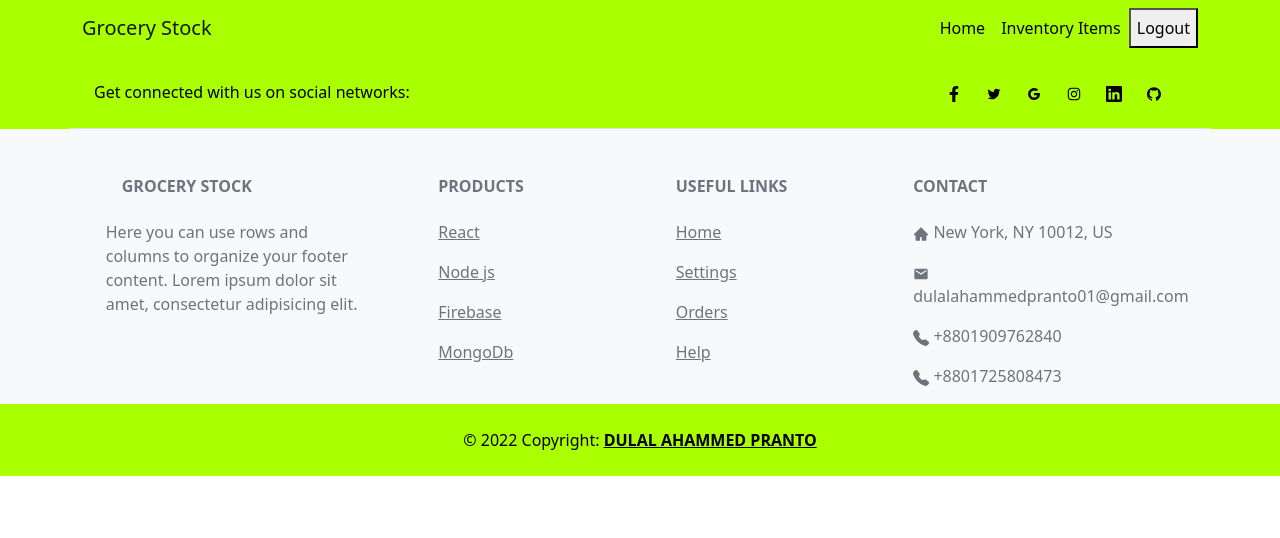
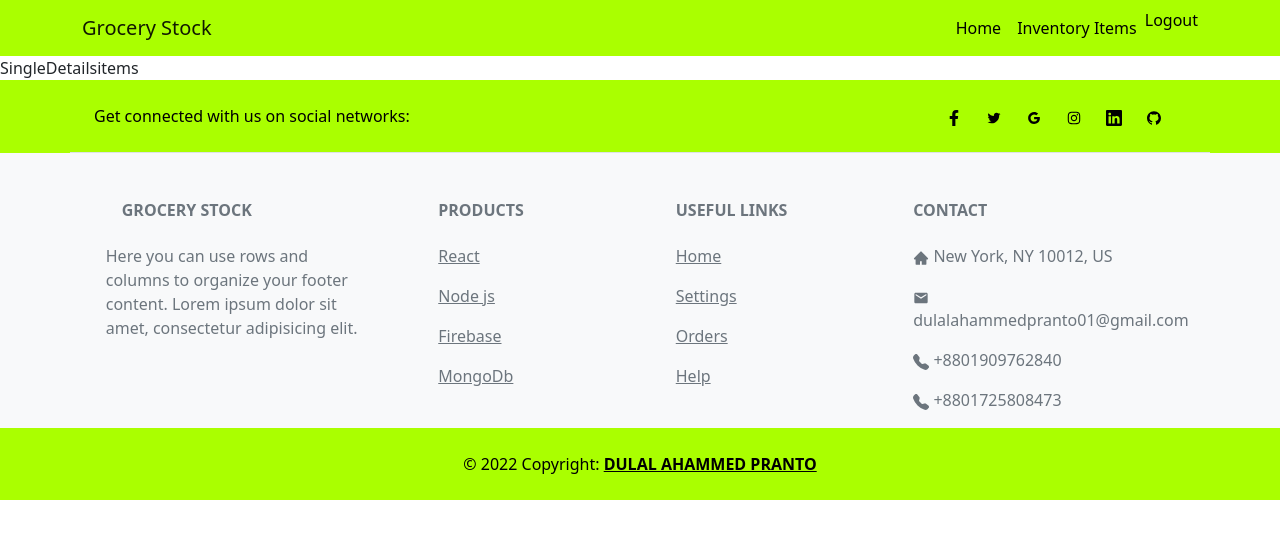
Before and after one commit to Pranto40/grocery-stock, a React (Create React App) app: page /singleDetailsitems in a window 1280 px wide. Shown: the top 538 px of the page. Built offline with nearby package versions, Linux system fonts and the light colour scheme; no server answers; sample sign-in values are in the browser's storage.

Commit message:
require auth added

```diff
--- a/src/App.js
+++ b/src/App.js
@@ -6,6 +6,8 @@ import Footer from './components/Footer/Footer';
 import InventoryItems from './components/InventoryItems/InventoryItems';
 import Login from './components/Login/Login';
 import Register from './components/Register/Register';
+import SingleDetailsitems from './components/SingleDetailsItem/SingleDetailsitems';
+import RequireAuth from './components/RequireAuth/RequireAuth';
 
 function App() {
   return (
@@ -15,6 +17,11 @@ function App() {
         <Route path="/" element={<Home />} />
         <Route path="/home" element={<Home />} />
         <Route path="/inventoryItems" element={<InventoryItems />} />
+        <Route path="/singleDetailsitems" element={
+          <RequireAuth>
+            <SingleDetailsitems></SingleDetailsitems>
+          </RequireAuth>
+        } />
         <Route path="/login" element={<Login />} />
         <Route path="/register" element={<Register />} />
       </Routes>
--- a/src/components/Header/Header.js
+++ b/src/components/Header/Header.js
@@ -19,13 +19,11 @@ const Header = () => {
                 <CustomLink className="nav-link" to="/InventoryItems">Inventory Items</CustomLink>
                 {
                     user ? (
-                        <button onClick={() => signOut(auth)}>Logout</button>
+                        <CustomLink to='' onClick={() => signOut(auth)}>Logout</CustomLink>
                     ) : (
-                        <Link to="/login">Login</Link>
+                        <CustomLink to="/login">Login</CustomLink>
                     )
                 }
-                {/* <CustomLink
-                className="nav-link" to="/login">Login</CustomLink> */}
                 </Nav>
             </Navbar.Collapse>
             </Container>
--- a/src/components/InventoryItemsDetails/InventoryItemsDetails.js
+++ b/src/components/InventoryItemsDetails/InventoryItemsDetails.js
@@ -14,7 +14,7 @@ const InventoryItemsDetails = ({product}) => {
                     <h4>quantity: {quantity}</h4>
                     <h5>supplierName: {supplierName}</h5>
                     <p className="card-text">{description}</p>
-                    <Link to="#" className="btn btn-primary">Stock Update</Link>
+                    <Link to="/SingleDetailsitems" className="btn btn-primary">Stock Update</Link>
                 </div>
             </div>
         </div>
--- a/src/components/Login/Login.js
+++ b/src/components/Login/Login.js
@@ -52,7 +52,7 @@ const Login = () => {
 
   const navigate = useNavigate();
   const location = useLocation();
-  const from = location.state?.from?.pathname || "/";
+  const from = location.state?.from?.pathname || "/singleDetailsitems";
 
   useEffect(() => {
     if (user) {
@@ -76,6 +76,7 @@ const Login = () => {
       }
     }
   }, [hookError, GoogleError])
+
 
     return (
         <>
--- a/src/components/Register/Register.js
+++ b/src/components/Register/Register.js
@@ -31,8 +31,6 @@ const Register = () => {
                 setErrors({ ...errors, email: "Invalid email" });
                 setUserInfo({ ...userInfo, email: "" });
             }
-
-            // setEmail(e.target.value);
         };
         const handlePasswordChange = (e) => {
             const passwordRegex = /.{6,}/;
@@ -59,7 +57,6 @@ const Register = () => {
 
         const handleLogin = (e) => {
             e.preventDefault();
-            console.log(userInfo);
             createUserWithEmailAndPassword(userInfo.email, userInfo.password);
         };
 
@@ -80,13 +77,14 @@ const Register = () => {
 
         const navigate = useNavigate();
         const location = useLocation();
-        const from = location.state?.from?.pathname || "/";
+        const from = location.state?.from?.pathname || "/singleDetailsitems";
 
         useEffect(() => {
             if (user) {
                 navigate(from);
             }
         }, [user]);
+
     return (
           <>
         <div className="container my-5 d-flex justify-content-center">
--- /dev/null
+++ b/src/components/RequireAuth/RequireAuth.js
@@ -0,0 +1,20 @@
+import React from 'react';
+import { useAuthState } from 'react-firebase-hooks/auth';
+import { Navigate, useLocation } from 'react-router-dom';
+import { auth } from '../../Firebase/firebase.init';
+const RequireAuth = ({children}) => {
+    const [user, loading, error] = useAuthState(auth);
+    const location = useLocation();
+
+    if(loading){
+        return <p className='text-center'>Loading</p>
+    }
+
+    if(user){
+        return children;
+    } else{
+        return <Navigate to="/login" state={{from: location}} replace />
+    }
+};
+
+export default RequireAuth;
--- /dev/null
+++ b/src/components/SingleDetailsItem/SingleDetailsitems.js
@@ -0,0 +1,11 @@
+import React from 'react';
+
+const SingleDetailsitems = () => {
+    return (
+        <div>
+            SingleDetailsitems
+        </div>
+    );
+};
+
+export default SingleDetailsitems;
```
